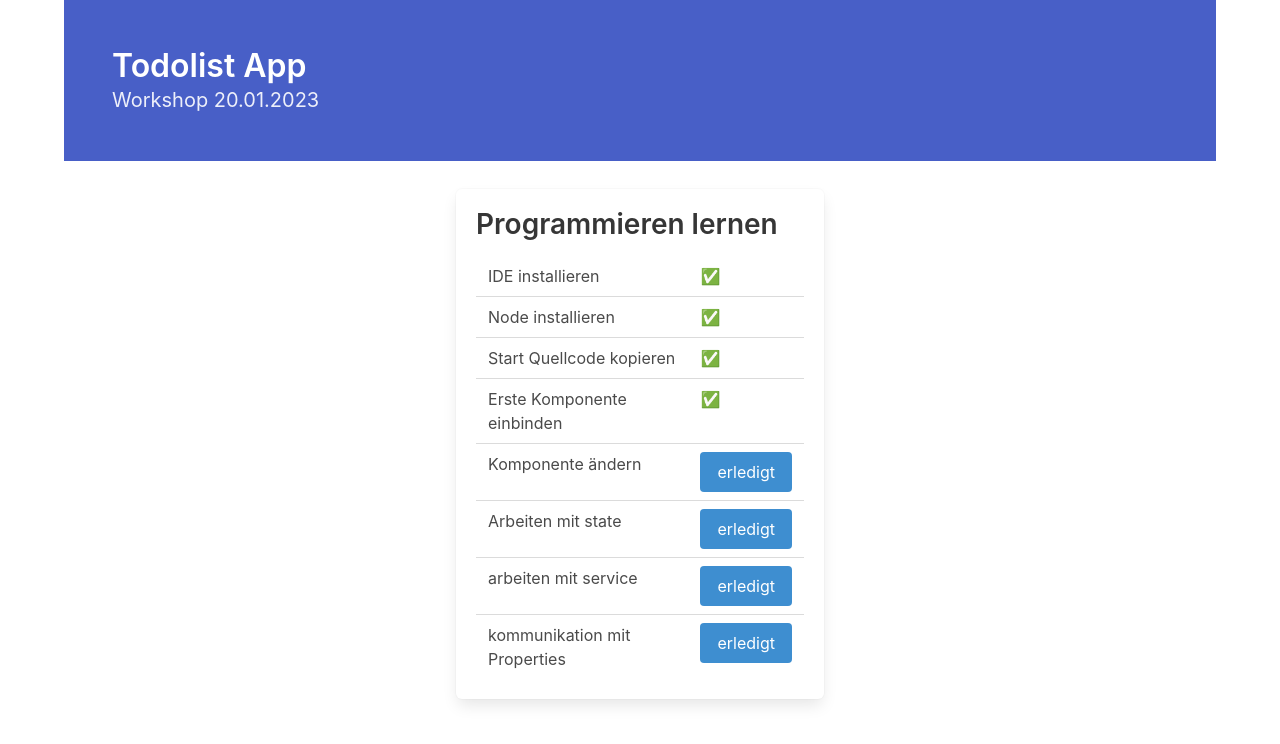
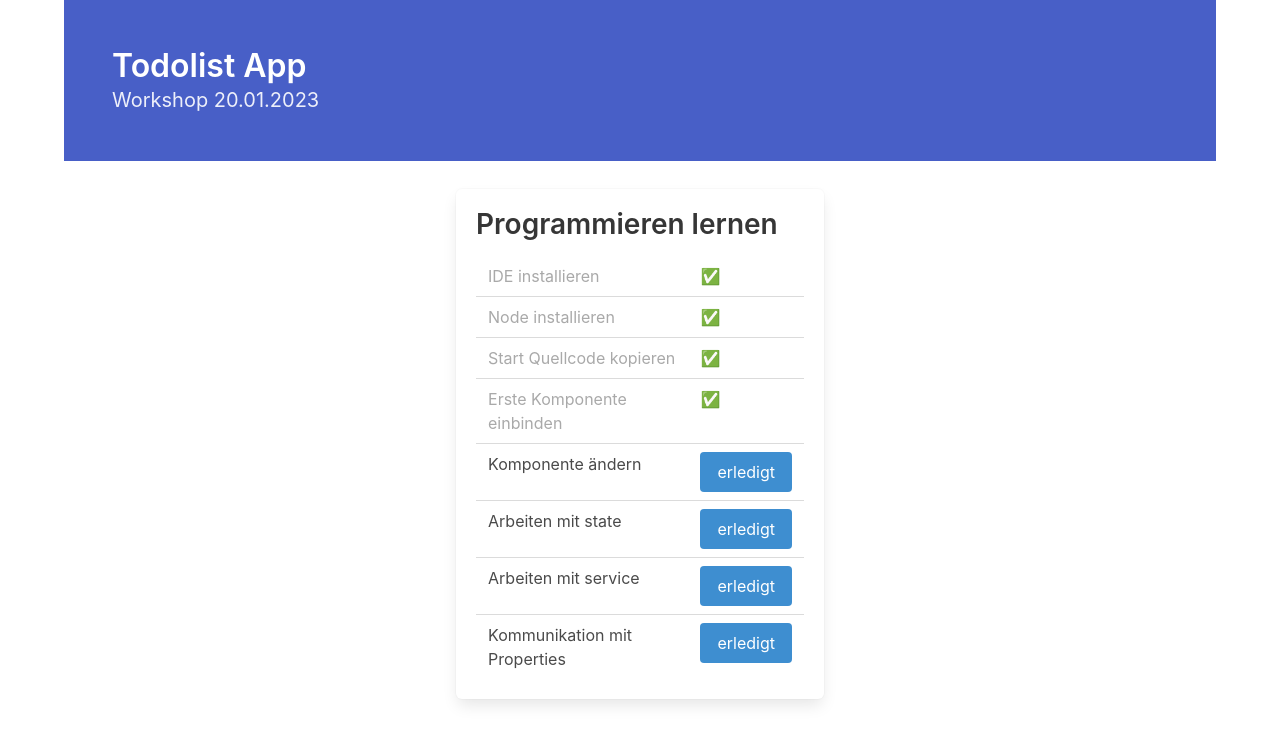
Before and after one commit to marco-dierenfeldt/ws_todo, a React (Create React App) app: page / in a window 1280 px wide. Shown: the top 744 px of the page. Built offline with nearby package versions, Linux system fonts and the light colour scheme.

Commit message:
using state

```diff
--- a/src/components/TodoList.component.jsx
+++ b/src/components/TodoList.component.jsx
@@ -1,21 +1,36 @@
 import { Component } from "react";
-//import './TodoList.component.css';
+import './TodoList.component.css';
 
 class TodoList extends Component {
+    constructor(){
+        super();
+        this.state = {
+            title:'Programmieren lernen',
+            todos:[
+                {text:'IDE installieren',done:true},
+                {text:'Node installieren',done:true},
+                {text:'Start Quellcode kopieren',done:true},
+                {text:'Erste Komponente einbinden',done:true},
+                {text:'Komponente ändern',done:false},
+                {text:'Arbeiten mit state',done:false},
+                {text:'Arbeiten mit service',done:false},
+                {text:'Kommunikation mit Properties',done:false},
+            ]
+        }
+    }
+
     render() {
         return (
             <div className="box">
-                <h2>Programmieren lernen</h2>
+                <h2>{this.state.title}</h2>
                 <table className="is-striped">
                     <tbody>
-                    <tr className="done"><td>IDE installieren</td><td>&#9989;</td></tr>
-                    <tr><td>Node installieren</td><td>&#9989;</td></tr>
-                    <tr><td>Start Quellcode kopieren</td><td>&#9989;</td></tr>
-                    <tr><td>Erste Komponente einbinden</td><td>&#9989;</td></tr>
-                    <tr><td>Komponente ändern</td><td><button className="button is-info">erledigt</button></td></tr>
-                    <tr><td>Arbeiten mit state</td><td><button className="button is-info">erledigt</button></td></tr>
-                    <tr><td>arbeiten mit service</td><td><button className="button is-info">erledigt</button></td></tr>
-                    <tr><td>kommunikation mit Properties</td><td><button className="button is-info">erledigt</button></td></tr>
+                    {this.state.todos.map((todo)=>{
+                        console.log('todo: '+todo.text+' done: '+todo.done);
+                        return todo.done ?
+                            <tr className="done"><td>{todo.text}</td><td>&#9989;</td></tr> :
+                            <tr><td>{todo.text}</td><td><button className="button is-info">erledigt</button></td></tr>
+                    })}
                     </tbody>
                 </table>
             </div>
```
